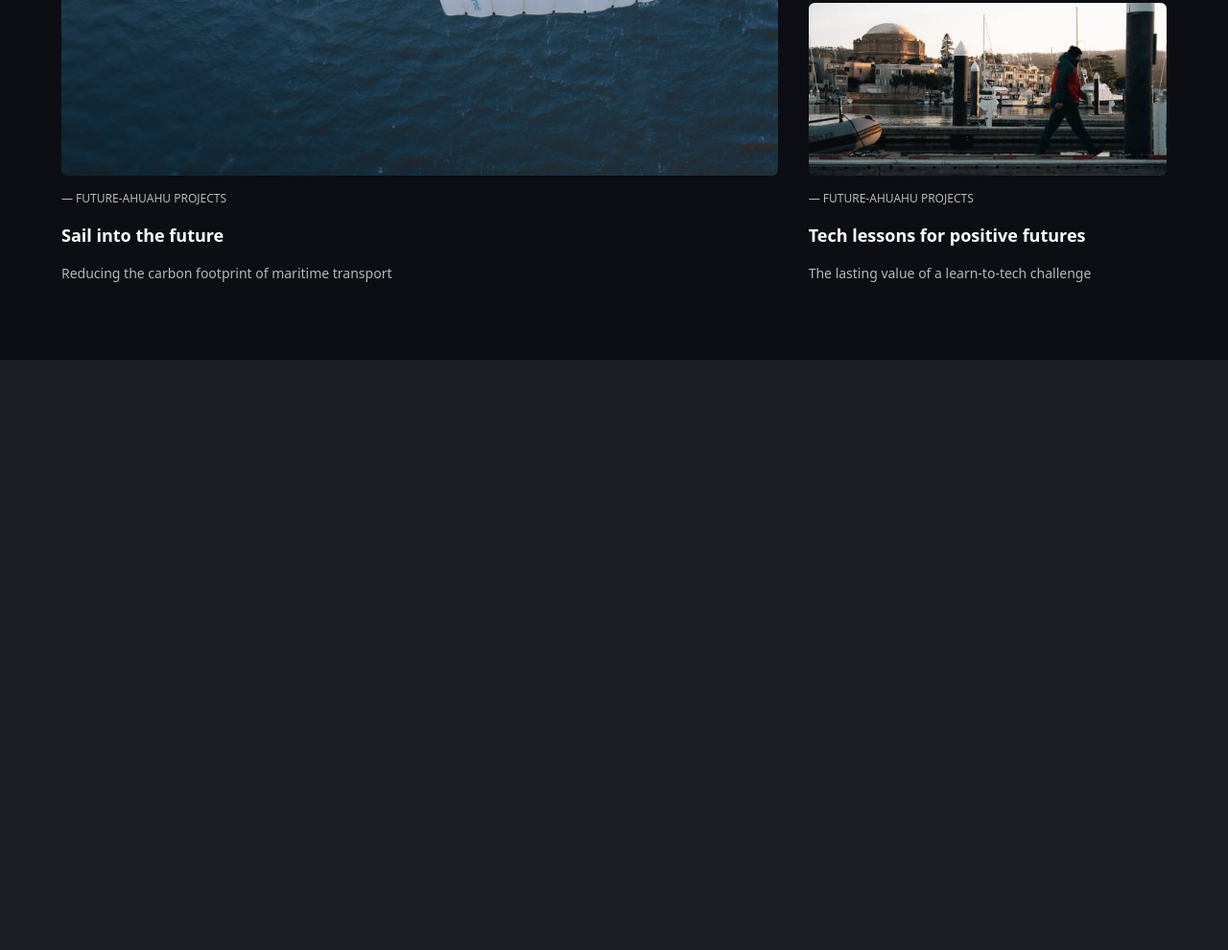
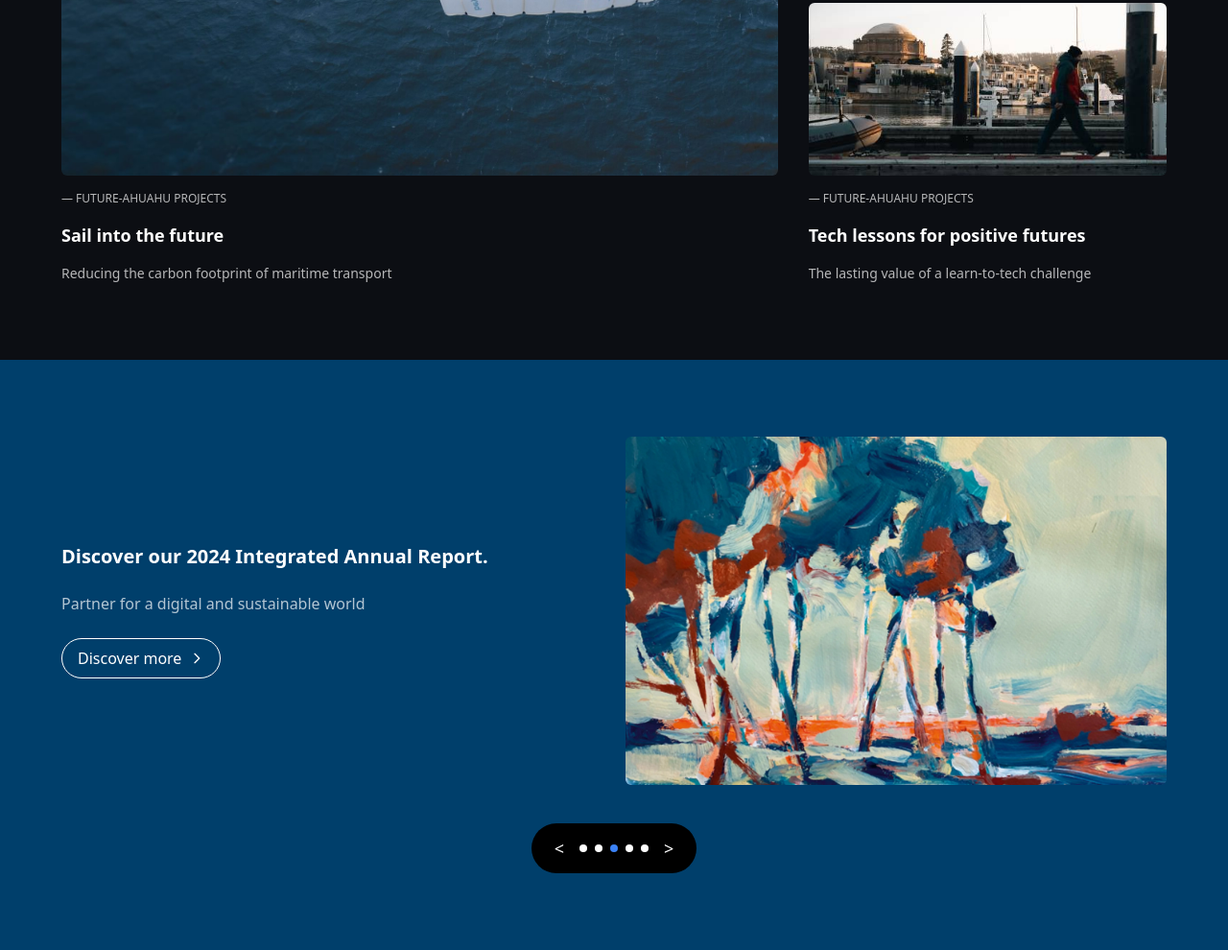
Before and after one commit to DIVINEakisa/CSS_Tailwind_Cloning, a website: page src/index.html in a window 1280 px wide. Shown: the part 3998-4988 px from the top of the page at 96% size. Before the commit the page ends 4373 px from the top, so only its background shows below. Drawn offline with nearby package versions, Linux system fonts and the light colour scheme.

Commit message:
new changes

```diff
--- a/src/index.html
+++ b/src/index.html
@@ -388,5 +388,69 @@
         </div>
       </div>
     </section>
+
+    <section
+      class="bg-[#003f6b] text-white px-6 py-12 md:px-16 md:py-20 font-sans"
+    >
+      <div class="flex flex-col md:flex-row items-center justify-between gap-6">
+        <div class="md:w-1/2 space-y-6">
+          <h2 class="text-xl font-semibold leading-snug">
+            Discover our 2024 Integrated Annual Report.
+          </h2>
+          <p class="text-white/70 text-base">
+            Partner for a digital and sustainable world
+          </p>
+
+          <button
+            class="flex items-center gap-2 border border-white text-white px-4 py-2 rounded-full hover:bg-white hover:text-[#0b0c2a] transition"
+          >
+            Discover more
+            <svg
+              xmlns="http://www.w3.org/2000/svg"
+              class="h-4 w-4"
+              fill="none"
+              viewBox="0 0 24 24"
+              stroke="currentColor"
+            >
+              <path
+                stroke-linecap="round"
+                stroke-linejoin="round"
+                stroke-width="2"
+                d="M9 5l7 7-7 7"
+              />
+            </svg>
+          </button>
+        </div>
+
+        <div class="md:w-1/2">
+          <img
+            src="./images/Illustration-2025-1.jpeg"
+            alt="Abstract Art"
+            class="w-full h-auto rounded-md object-cover"
+          />
+        </div>
+      </div>
+
+      <div class="flex justify-center mt-10">
+        <div class="bg-black rounded-full px-6 py-3 flex items-center gap-4">
+          <button class="text-white text-lg hover:text-blue-400 transition">
+            &lt;
+          </button>
+
+          <div class="flex items-center gap-2">
+            <span class="w-2 h-2 rounded-full bg-white"></span>
+            <span class="w-2 h-2 rounded-full bg-white"></span>
+            <span class="w-2 h-2 rounded-full bg-blue-500"></span>
+
+            <span class="w-2 h-2 rounded-full bg-white"></span>
+            <span class="w-2 h-2 rounded-full bg-white"></span>
+          </div>
+
+          <button class="text-white text-lg hover:text-blue-400 transition">
+            &gt;
+          </button>
+        </div>
+      </div>
+    </section>
   </body>
 </html>
```
